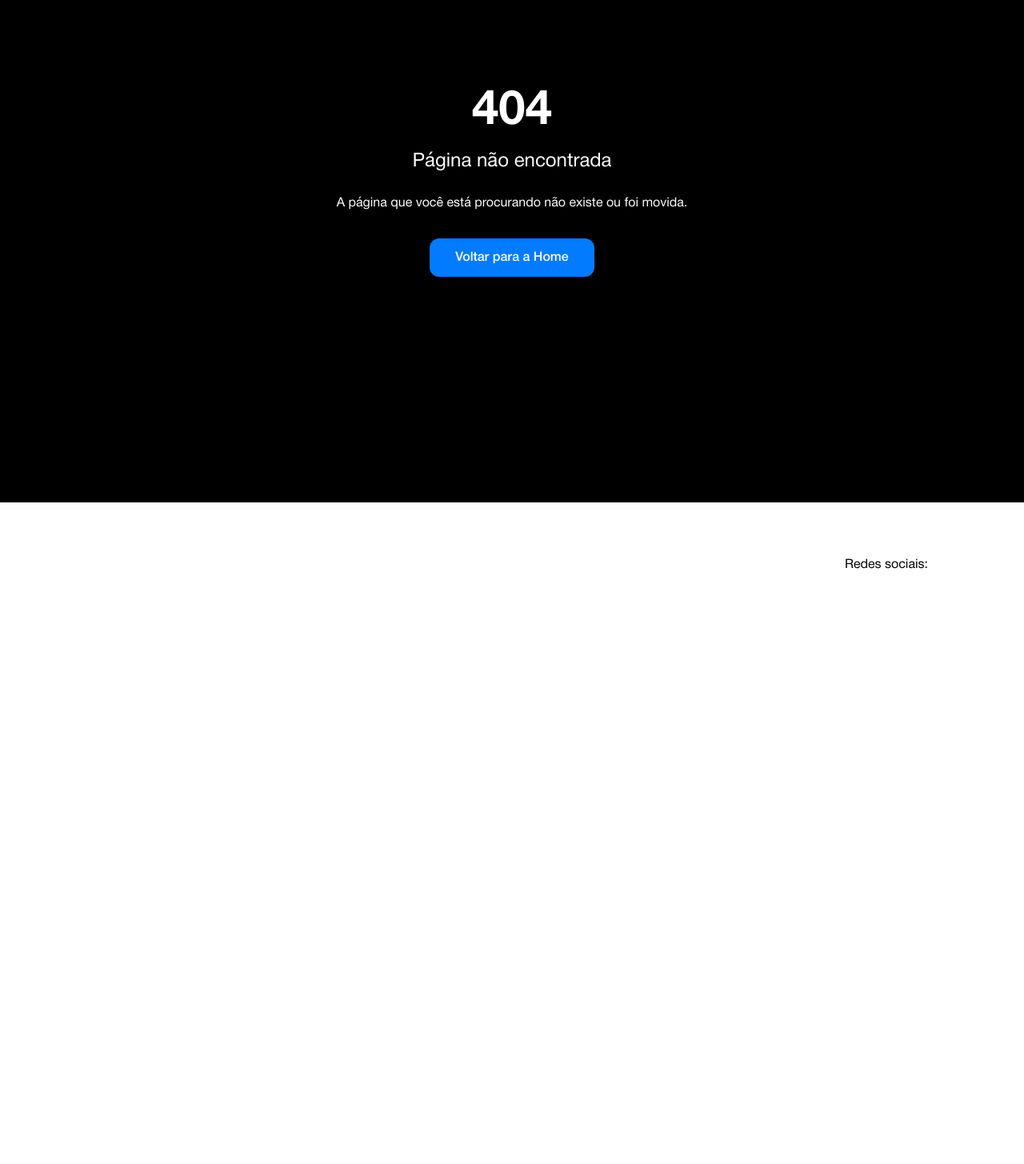
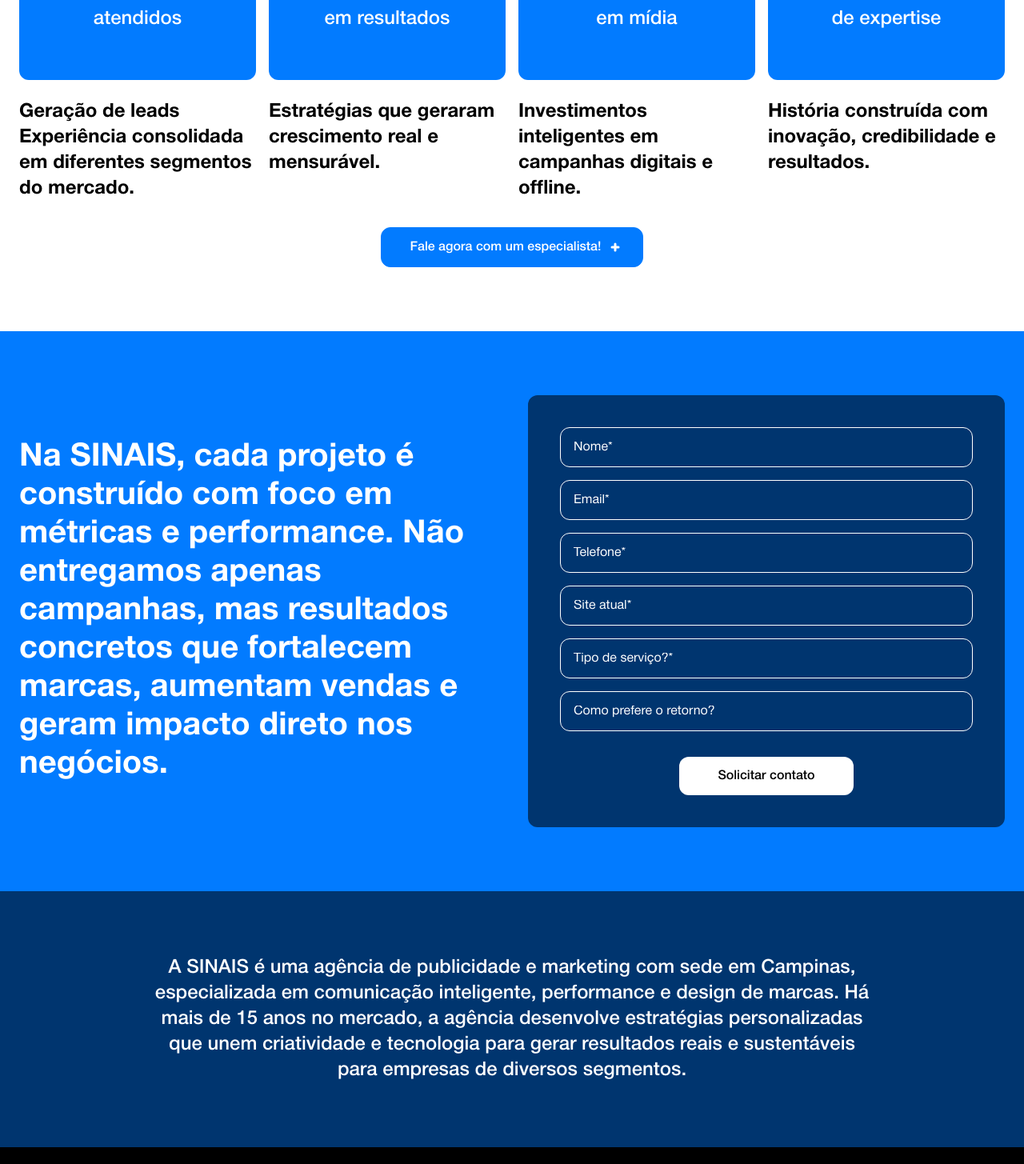
Before and after one commit to sinaispublicidade/website-nextjs, a Next.js app: page /sobre in a window 1280 px wide. Before the commit this address had no page. Shown: the part 675-2130 px from the top of the page at 80% size. Before the commit the page ends 1461 px from the top, so only its background shows below. Built offline with nearby package versions, Linux system fonts and the light colour scheme.

Commit message:
feat: add About page component with features, forms, and testimonials

```diff
--- /dev/null
+++ b/src/app/sobre/page.tsx
@@ -0,0 +1,67 @@
+import { Button } from '@/components/ui/Button'
+import { Feature } from '@/components/Features'
+import { Forms } from '@/components/Forms'
+import { Testimonials } from '@/components/Testimonials'
+
+export default function About() {
+  return (
+    <>
+      <div className="mx-auto grid max-w-sm gap-4 px-6 py-11 sm:container sm:grid-cols-2 md:py-20 lg:grid-cols-4">
+        <Feature.About
+          strong="+100 clientes"
+          small="atendidos"
+          text={`Geração de leads\n\nExperiência consolidada em diferentes segmentos do mercado.`}
+        />
+        <Feature.About
+          strong="+200 milhões"
+          small="em resultados"
+          text="Estratégias que geraram crescimento real e mensurável."
+        />
+        <Feature.About
+          strong="+10 milhões"
+          small="em mídia"
+          text="Investimentos inteligentes em campanhas digitais e offline."
+        />
+        <Feature.About
+          strong="+15 anos"
+          small="de expertise"
+          text="História construída com inovação, credibilidade e resultados."
+        />
+        <div className="col-span-full mt-4 text-center">
+          <Button.Outline
+            className="btn-sinais-blue mx-auto"
+            href="/orcamento"
+            plusIcon
+          >
+            Fale agora com um especialista!
+          </Button.Outline>
+        </div>
+      </div>
+
+      <div className="bg-sinais-blue sm:px-6 sm:py-11 md:py-20">
+        <div className="container mx-auto grid items-center sm:gap-6 md:grid-cols-2 lg:gap-10">
+          <p className="px-6 py-10 text-2xl font-bold sm:p-0 sm:text-3xl md:text-[40px]">
+            Na SINAIS, cada projeto é construído com foco em métricas e
+            performance. Não entregamos apenas campanhas, mas resultados
+            concretos que fortalecem marcas, aumentam vendas e geram impacto
+            direto nos negócios.
+          </p>
+          <Forms.About />
+        </div>
+      </div>
+
+      <div className="bg-sinais-blue sm:bg-sinais-darkblue px-6 py-11 md:py-20">
+        <p className="mx-auto text-center text-lg font-medium md:max-w-4xl md:text-2xl">
+          A SINAIS é uma agência de publicidade e marketing com sede em
+          Campinas, especializada em comunicação inteligente, performance e
+          design de marcas. Há mais de 15 anos no mercado, a agência desenvolve
+          estratégias personalizadas que unem criatividade e tecnologia para
+          gerar resultados reais e sustentáveis para empresas de diversos
+          segmentos.
+        </p>
+      </div>
+
+      <Testimonials />
+    </>
+  )
+}
```
